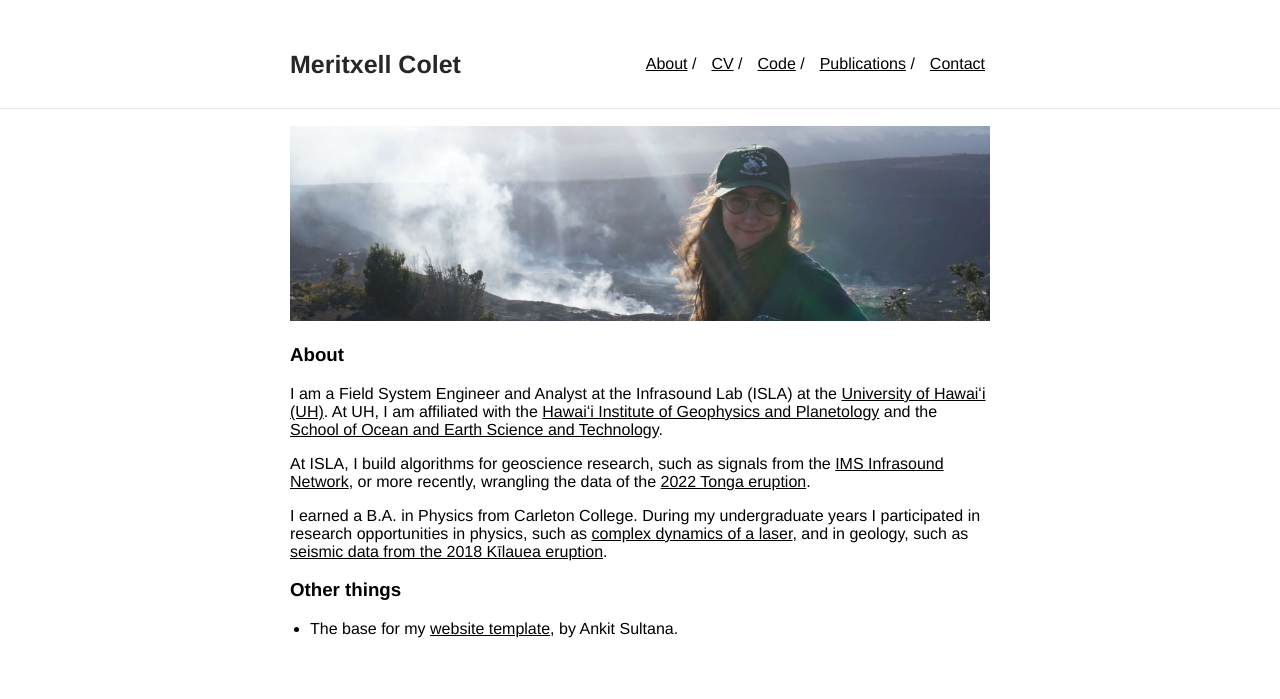
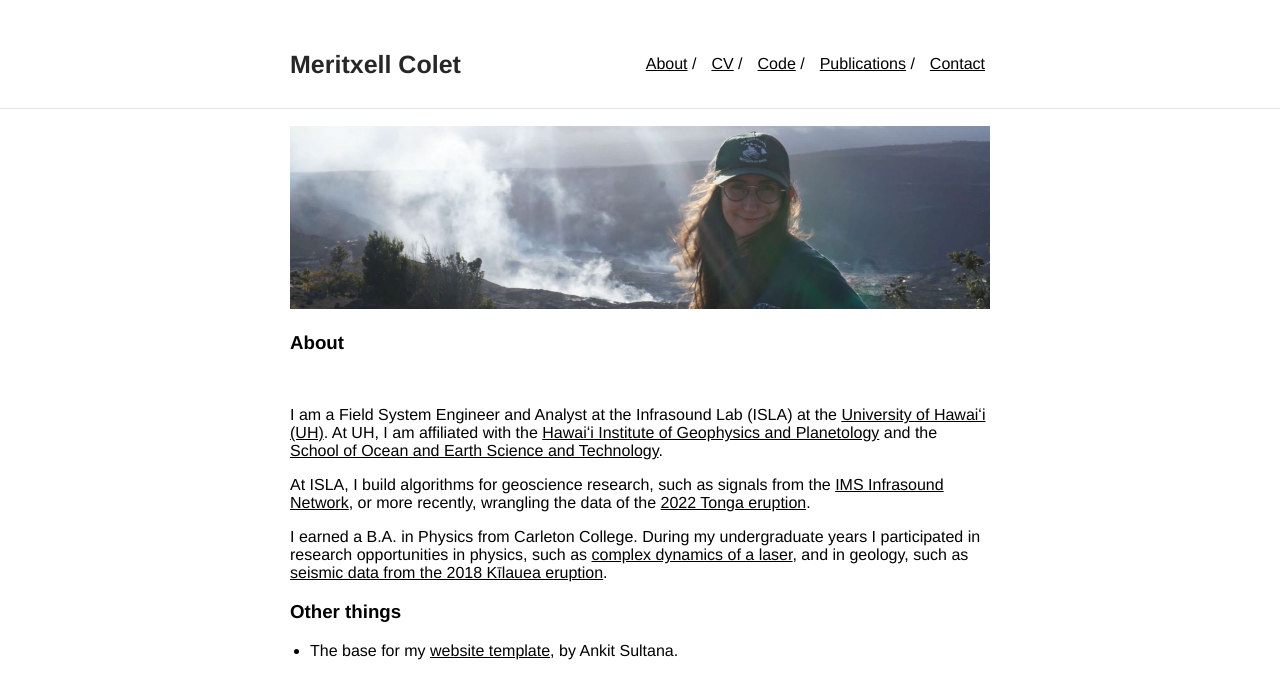
Before and after one commit to MeritxellC/MeritxellC.github.io, a Jekyll site: the page built from index.md, in a window 1280 px wide. Shown: the top 699 px of the page. Built offline with Jekyll 4.4.1, drawn with Linux system fonts in a browser that asks for light colours.

Commit message:
added photo another trim

```diff
--- a/index.md
+++ b/index.md
@@ -8,6 +8,8 @@ layout: default
 <h3>
 About
 </h3>
+
+<br style="line-height:3">
 
 I am a Field System Engineer and Analyst at the Infrasound Lab (ISLA) at the
 [University of Hawaiʻi (UH)](https://www.hawaii.edu/). At UH, I am affiliated with the
```
Also changed, not shown: img/kilauea_photo_trim.JPG.
